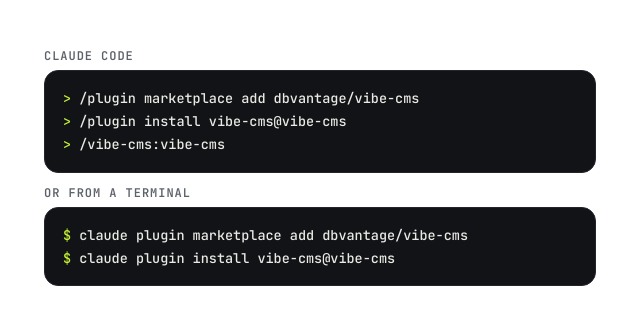
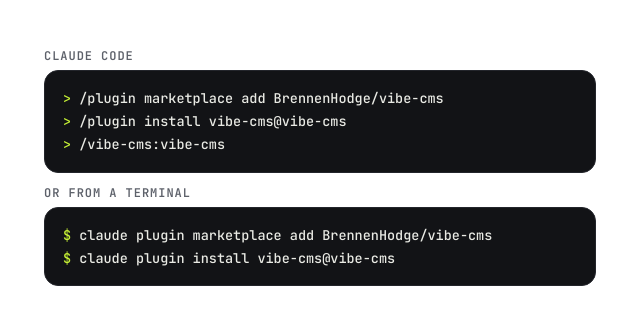
Before and after one commit to BrennenHodge/editlayer, a plain HTML site: page site/developers/index.html in a window 1280 px wide. Shown: the part 570-906 px from the top of the page, 624-1264 px from the left. Drawn offline with nearby package versions, Linux system fonts and the light colour scheme.

Commit message:
Point plugin install commands at BrennenHodge/vibe-cms
Co-Authored-By: Claude Opus 5.5 <noreply@anthropic.com>

```diff
--- a/site/developers/index.html
+++ b/site/developers/index.html
@@ -124,11 +124,11 @@
     </div>
     <div>
       <p class="code-label">Claude Code</p>
-<pre class="code"><span class="p">&gt; </span>/plugin marketplace add dbvantage/vibe-cms
+<pre class="code"><span class="p">&gt; </span>/plugin marketplace add BrennenHodge/vibe-cms
 <span class="p">&gt; </span>/plugin install vibe-cms@vibe-cms
 <span class="p">&gt; </span>/vibe-cms:vibe-cms</pre>
       <p class="code-label">Or from a terminal</p>
-<pre class="code"><span class="p">$ </span>claude plugin marketplace add dbvantage/vibe-cms
+<pre class="code"><span class="p">$ </span>claude plugin marketplace add BrennenHodge/vibe-cms
 <span class="p">$ </span>claude plugin install vibe-cms@vibe-cms</pre>
     </div>
   </div>
```
Also changed, not shown: site/index.html (+1 -1 lines), site/src/pages/developers.html (+2 -2 lines), site/src/pages/index.html (+1 -1 lines), README.md.
